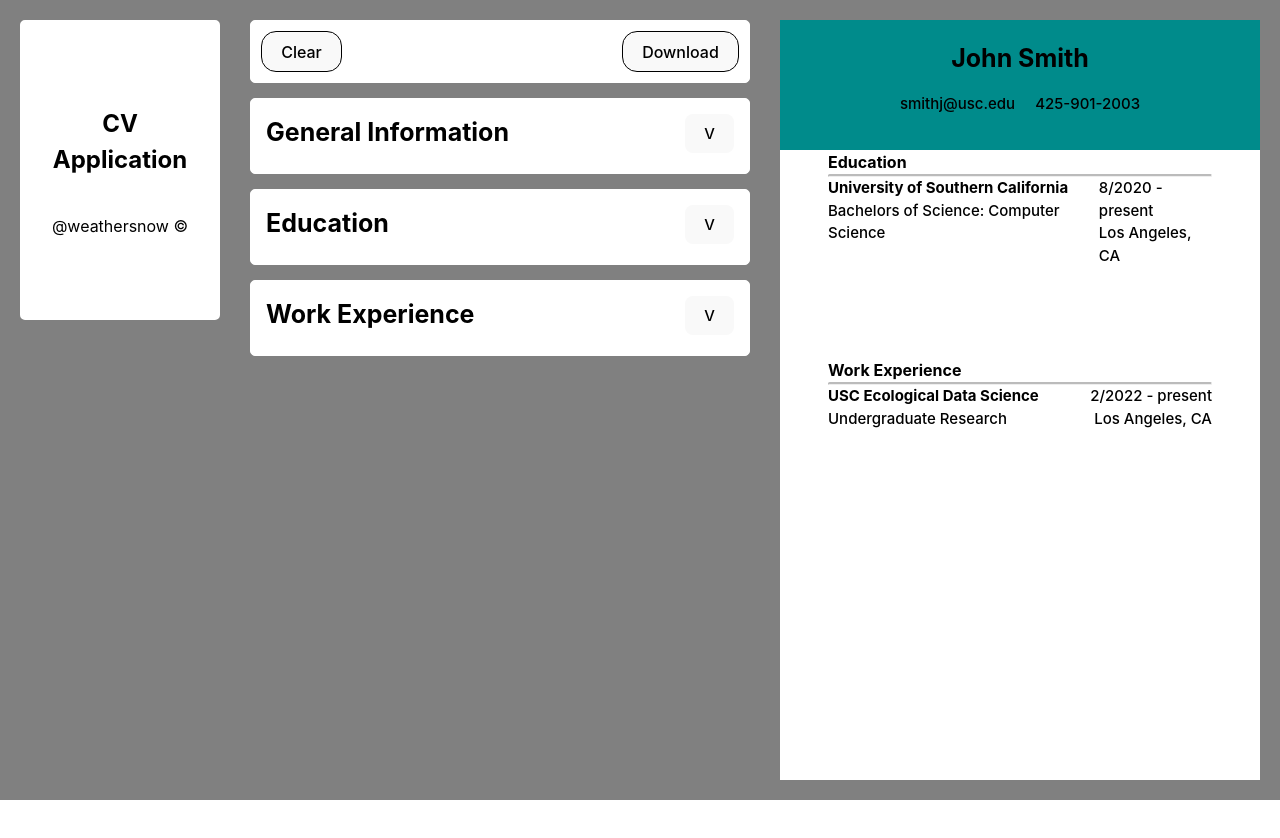
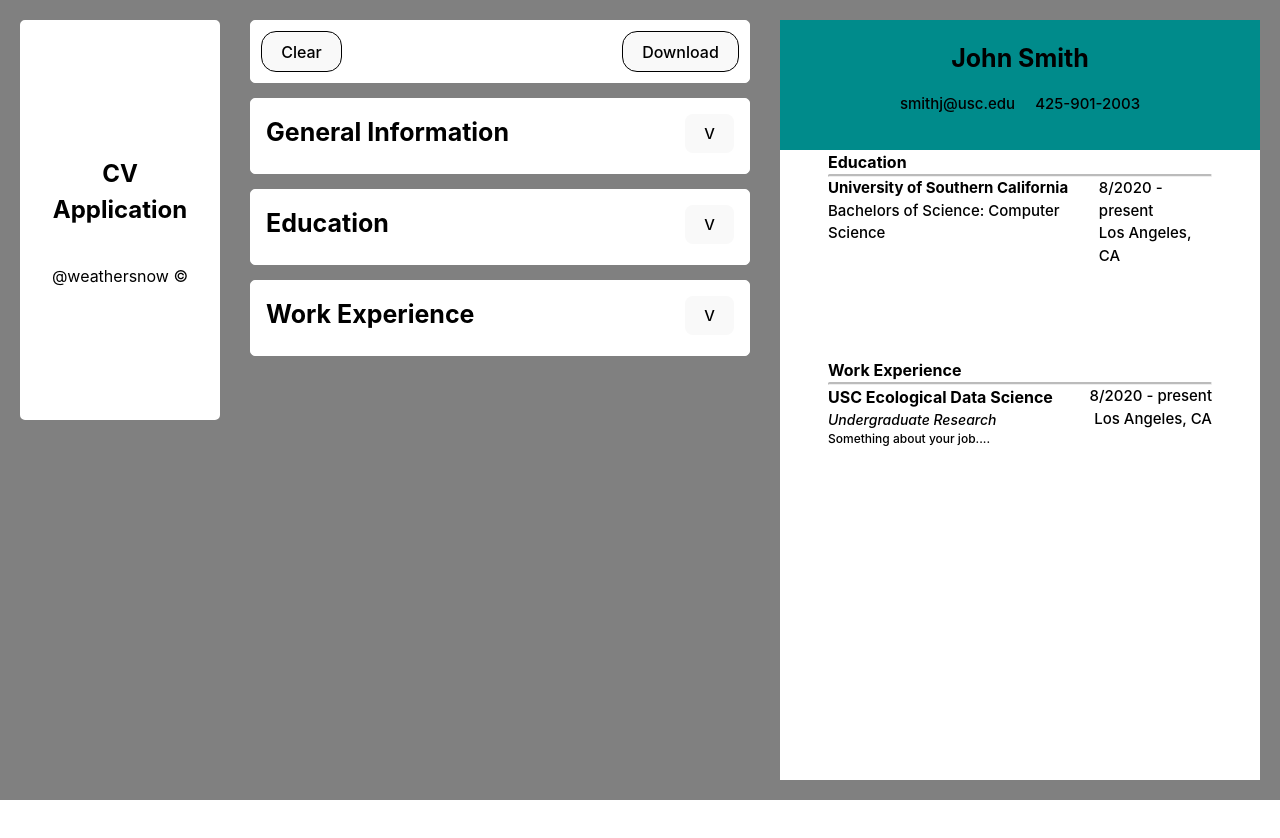
Before and after one commit to tong03/cvApp, a React (Vite) app: page / in a window 1280 px wide. Shown: the top 838 px of the page. Before the commit the page ends 800 px from the top, so only its background shows below. Built offline with nearby package versions, Linux system fonts and the light colour scheme.

Commit message:
implemented useContext for Work section, minor fixes to CSS files

```diff
--- a/src/App.jsx
+++ b/src/App.jsx
@@ -10,6 +10,7 @@ import Work from "./components/Work.jsx";
 
 import { InfoContext } from "./contexts/infoContext.jsx";
 import { EducationContext } from "./contexts/EducationContext.jsx";
+import { WorkContext } from "./contexts/WorkContext.jsx";
 
 function App() {
   const [infoData, setInfoData] = useState({
@@ -27,9 +28,20 @@ function App() {
     endD: "",
   });
 
+  const [workData, setWorkData] = useState({
+    jobName: "",
+    company: "",
+    startD: "",
+    endD: "",
+    jobDescription: "",
+    stateName: "",
+    cityName: "",
+  });
+
   return (
     <div className="appContainer">
       <InfoContext.Provider value={{ infoData, setInfoData }}>
+        <WorkContext.Provider value={{ workData, setWorkData }}>
           <EducationContext.Provider value={{ edData, setEdData }}>
             <Logo />
             <div className="contentContainer">
@@ -40,6 +52,7 @@ function App() {
             </div>
             <Display />
           </EducationContext.Provider>
+        </WorkContext.Provider>
       </InfoContext.Provider>
     </div>
   );
--- a/src/components/Display.jsx
+++ b/src/components/Display.jsx
@@ -3,10 +3,12 @@ import "../styles/Display.css";
 import { useState, useContext } from "react";
 import { InfoContext } from "../contexts/infoContext";
 import { EducationContext } from "../contexts/EducationContext";
+import { WorkContext } from "../contexts/WorkContext";
 
 const Display = () => {
   const { infoData } = useContext(InfoContext);
   const { edData } = useContext(EducationContext);
+  const { workData } = useContext(WorkContext);
 
   const formatDate = (dateString) => {
     const options = { month: "short" };
@@ -65,12 +67,33 @@ const Display = () => {
 
         <div className="sectionContent">
           <div className="leftContent">
-            <p id="jobName">USC Ecological Data Science</p>
-            <p id="jobTitle">Undergraduate Research</p>
+            <p id="jobName">
+              {workData.jobName
+                ? workData.jobName
+                : "USC Ecological Data Science"}
+            </p>
+            <p id="jobTitle">
+              {workData.company ? workData.company : "Undergraduate Research"}
+            </p>
+            <p id="jobDescription">
+              {workData.jobDescription
+                ? workData.jobDescription
+                : "Something about your job...."}
+            </p>
           </div>
           <div className="rightContent">
-            <p>2/2022 - present</p>
-            <p>Los Angeles, CA</p>
+            <p>
+              {workData.startD && workData.endD
+                ? `${formatDate(workData.startD)} - ${formatDate(
+                    workData.endD
+                  )}`
+                : "8/2020 - present"}
+            </p>
+            <p>
+              {edData.cityName && edData.stateName
+                ? `${edData.cityName}, ${edData.stateName}`
+                : "Los Angeles, CA"}
+            </p>
           </div>
         </div>
       </div>
--- a/src/components/Work.jsx
+++ b/src/components/Work.jsx
@@ -1,9 +1,28 @@
 import React from "react";
 import "../styles/Work.css";
-import { useState } from "react";
+import { useState, useContext } from "react";
+import { WorkContext } from "../contexts/WorkContext";
 
 const Work = () => {
+  const { workData, setWorkData } = useContext(WorkContext);
   const [open, setOpen] = useState(false);
+
+  const handleSubmit = (e) => {
+    e.preventDefault();
+
+    const newWorkData = {
+      jobName: e.target.elements.degType.value,
+      company: e.target.elements.schoolName.value,
+      startD: e.target.elements.startD.value,
+      endD: e.target.elements.endD.value,
+      jobDescription: e.target.elements.jobDescription.value,
+      stateName: e.target.elements.stateName.value,
+      cityName: e.target.elements.cityName.value,
+    };
+
+    setWorkData(newWorkData);
+  };
+
   return (
     <div className="workContainer">
       <div className="workHead">
@@ -16,12 +35,21 @@ const Work = () => {
           V
         </button>
       </div>
-      <form className={`workForm ${open ? "active" : "inactive"}`}>
+      <form
+        className={`workForm ${open ? "active" : "inactive"}`}
+        onSubmit={handleSubmit}
+      >
         <label htmlFor="jobName">Job Title</label>
         <input id="jobName" type="text" placeholder="Job Title"></input>
 
         <label htmlFor="company">Company</label>
         <input id="company" type="text" placeholder="Company"></input>
+
+        <label htmlFor="city">City</label>
+        <input id="city" type="text" placeholder="City"></input>
+
+        <label htmlFor="tate">State</label>
+        <input id="State" type="text" placeholder="State"></input>
 
         <div className="duration">
           <div className="startDate">
@@ -38,7 +66,13 @@ const Work = () => {
         <label htmlFor="jobDescription">Description</label>
         <input id="jobDescription" type="text" placeholder="Main tasks"></input>
 
-        <button>Save</button>
+        <button
+          onClick={() => {
+            setOpen(!open);
+          }}
+        >
+          Save
+        </button>
       </form>
     </div>
   );
--- /dev/null
+++ b/src/contexts/WorkContext.jsx
@@ -0,0 +1,3 @@
+import { createContext } from "react";
+
+export const WorkContext = createContext({});
--- a/src/styles/Display.css
+++ b/src/styles/Display.css
@@ -94,5 +94,16 @@ hr.rounded {
 }
 
 #jobName {
-    font-weight: bold;
+    font-weight: bolder;
+    font-size: 16px;
 }
+
+#jobTitle {
+    font-size: 14px;
+    font-weight: 500;
+    font-style: italic;
+}
+
+#jobDescription {
+    font-size: 12px;
+}
--- a/src/styles/Logo.css
+++ b/src/styles/Logo.css
@@ -5,7 +5,7 @@
     border-radius: 5px;
     outline: none;
 
-    height: 300px;
+    height: 400px;
 
     display: flex;
     flex-direction: column;
```
Lines whose indentation alone changed are shown as unchanged.
